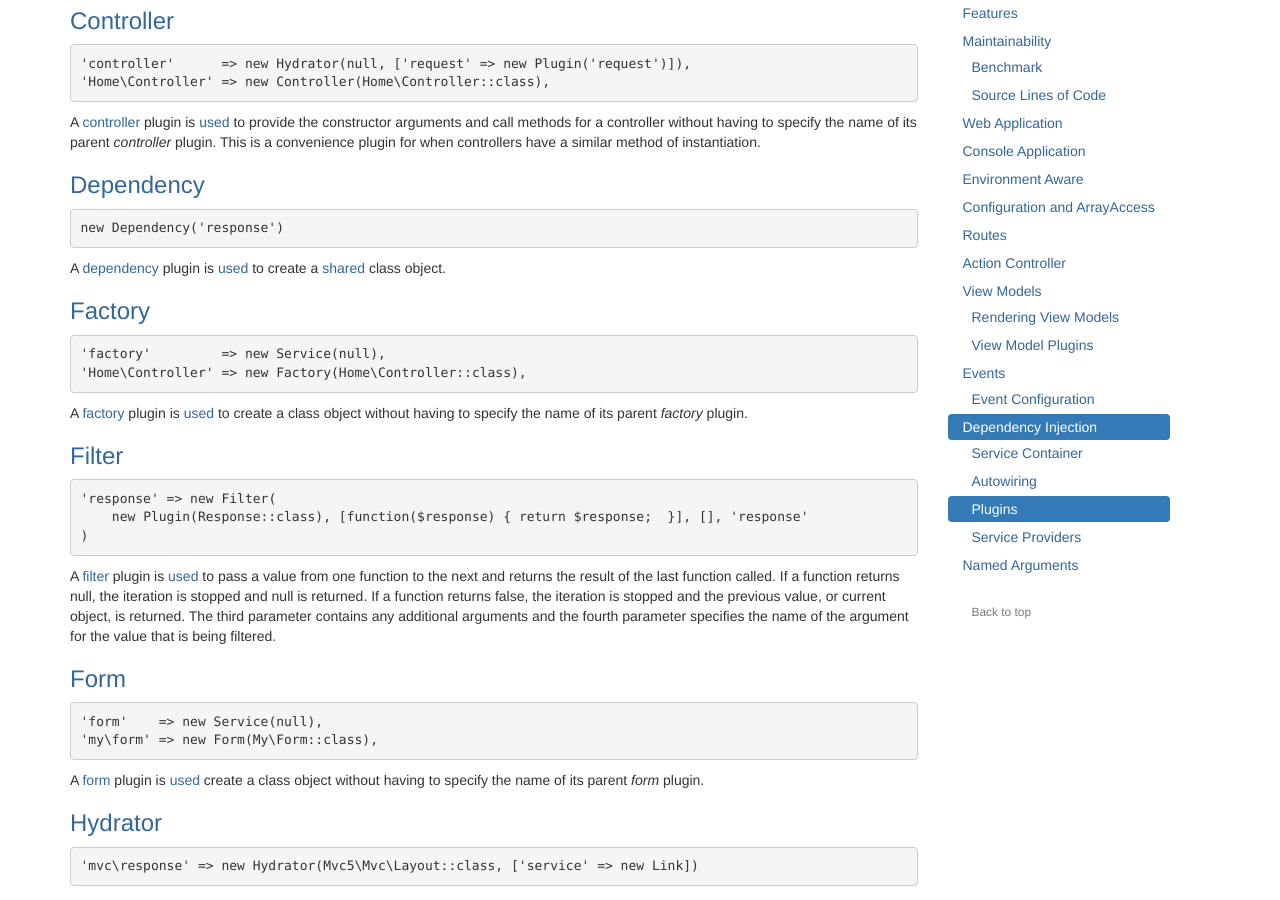
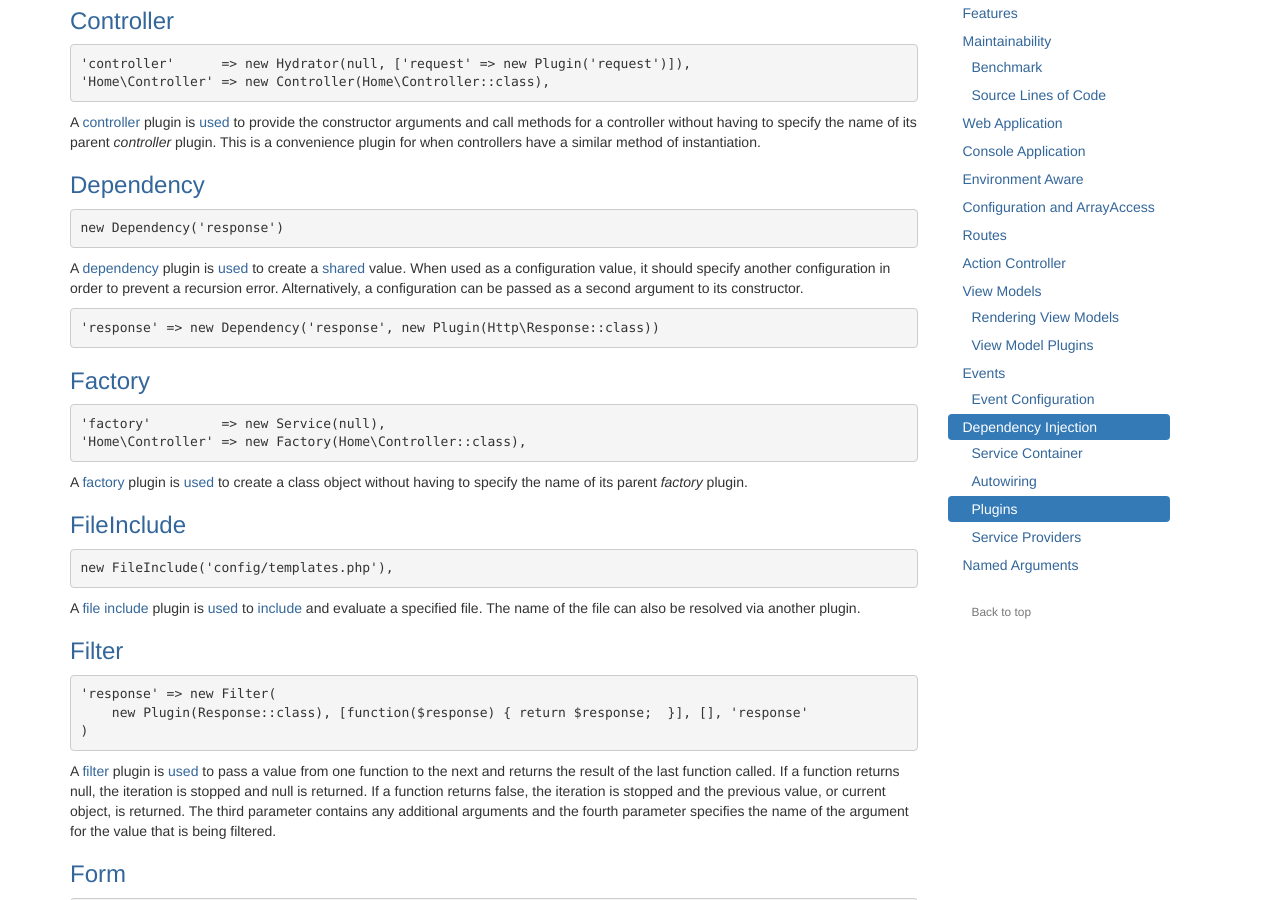
Before and after one commit to mvc5/mvc5.github.io, a Jekyll site: the page built from overview/index.md, in a window 1280 px wide and 900 px high, scrolled down 11203 px. Built offline with Jekyll 4.4.1, drawn with Linux system fonts in a browser that asks for light colours; nearby versions of some CDN libraries.

Commit message:
FileInclude and Dependency plugin

````diff
--- a/overview/plugins.md
+++ b/overview/plugins.md
@@ -58,7 +58,11 @@ A [controller](https://github.com/mvc5/mvc5/blob/master/src/Plugin/Controller.ph
 new Dependency('response')
 ```
 
-A [dependency](https://github.com/mvc5/mvc5/blob/master/src/Plugin/Dependency.php) plugin is [used](https://github.com/mvc5/mvc5/blob/master/src/Resolver/Resolver.php#L360) to create a [shared](https://github.com/mvc5/mvc5/blob/master/src/Resolver/Initializer.php#L44) class object.
+A [dependency](https://github.com/mvc5/mvc5/blob/master/src/Plugin/Dependency.php) plugin is [used](https://github.com/mvc5/mvc5/blob/master/src/Resolver/Resolver.php#L360) to create a [shared](https://github.com/mvc5/mvc5/blob/master/src/Resolver/Initializer.php#L44) value. When used as a configuration value, it should specify another configuration in order to prevent a recursion error. Alternatively, a configuration can be passed as a second argument to its constructor.
+
+```php
+'response' => new Dependency('response', new Plugin(Http\Response::class))
+```
 
 ### [Factory](https://github.com/mvc5/mvc5/blob/master/src/Plugin/Factory.php)
 ```php
@@ -67,6 +71,13 @@ A [dependency](https://github.com/mvc5/mvc5/blob/master/src/Plugin/Dependency.ph
 ```
 
 A [factory](https://github.com/mvc5/mvc5/blob/master/src/Plugin/Factory.php) plugin is [used](https://github.com/mvc5/mvc5/blob/master/src/Resolver/Resolver.php#L344) to create a class object without having to specify the name of its parent _factory_ plugin.
+
+### [FileInclude](https://github.com/mvc5/mvc5/blob/master/src/Plugin/FileInclude.php)
+```php
+new FileInclude('config/templates.php'),
+```
+
+A [file include](https://github.com/mvc5/mvc5/blob/master/src/Plugin/FileInclude.php) plugin is [used](https://github.com/mvc5/mvc5/blob/master/src/Resolver/Resolver.php#L457) to [include](http://php.net/manual/en/function.include.php) and evaluate a specified file. The name of the file can also be resolved via another plugin.
 
 ### [Filter](https://github.com/mvc5/mvc5/blob/master/src/Plugin/Filter.php)
 ```php
````
